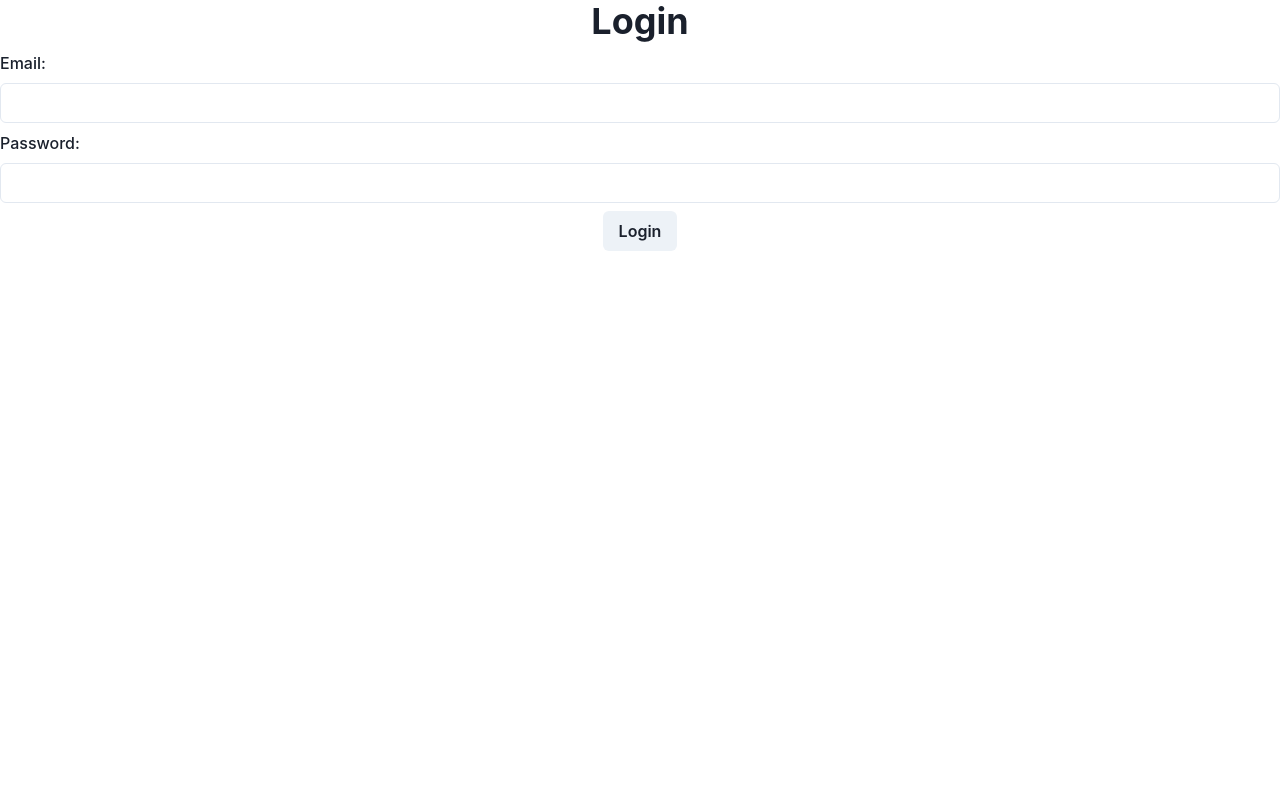
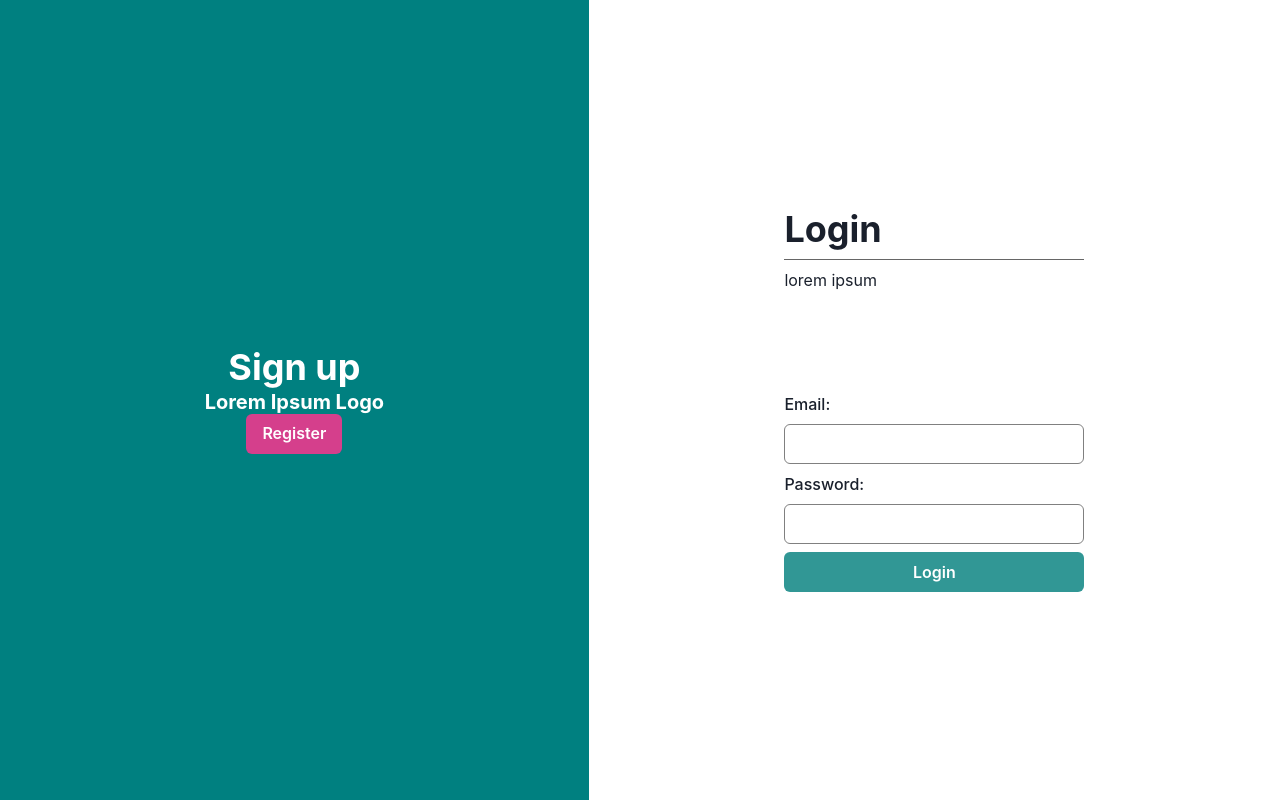
Before and after one commit to njxue/odot, a React (Create React App) app: page / in a window 1280 px wide. Built offline with nearby package versions, Linux system fonts and the light colour scheme; no server answers.

Commit message:
Improve styling

```diff
--- /dev/null
+++ b/src/components/Login/GreetingCard.tsx
@@ -0,0 +1,20 @@
+import { Button, Flex, Heading, VStack } from "@chakra-ui/react";
+
+const GreetingCard: React.FC<{}> = () => {
+  return (
+    <Flex
+      bgColor="teal"
+      flexGrow="1"
+      color="white"
+      flexDirection="column"
+      justifyContent="center"
+      alignItems="center"
+    >
+      <Heading>Sign up</Heading>
+      <Heading size="md">Lorem Ipsum Logo</Heading>
+      <Button colorScheme="pink">Register</Button>
+    </Flex>
+  );
+};
+
+export default GreetingCard;
--- /dev/null
+++ b/src/components/Login/LoginForm.tsx
@@ -0,0 +1,66 @@
+import {
+  Button,
+  FormControl,
+  FormLabel,
+  Heading,
+  Input,
+  VStack,
+  Box,
+  Divider,
+  Flex,
+} from "@chakra-ui/react";
+import { useRef } from "react";
+import { useNavigate } from "react-router-dom";
+import useAuth from "../../contexts/AuthContext";
+
+const LoginForm: React.FC<{}> = () => {
+  const emailRef = useRef<HTMLInputElement>(null);
+  const passwordRef = useRef<HTMLInputElement>(null);
+  const navigate = useNavigate();
+
+  let auth = useAuth();
+
+  function handleLogin() {
+    let email = emailRef.current!.value;
+    let password = passwordRef.current!.value;
+    auth.login(email, password).then(() => navigate("/"));
+  }
+  return (
+    <Box
+      flexGrow="1"
+      display="flex"
+      justifyContent="center"
+      alignItems="center"
+    >
+      <Flex
+        direction="column"
+        minW="200px"
+        maxW="300px"
+        w="50%"
+        alignItems="start"
+        gap="100px"
+      >
+        <VStack w="100%" alignItems="start">
+          <Heading>Login</Heading>
+          <Divider borderColor="black" />
+          <p>lorem ipsum</p>
+        </VStack>
+        <VStack alignItems="start" w="100%">
+          <FormControl>
+            <FormLabel>Email: </FormLabel>
+            <Input ref={emailRef} type="text" borderColor="gray" />
+          </FormControl>
+          <FormControl>
+            <FormLabel>Password: </FormLabel>
+            <Input ref={passwordRef} type="password" borderColor="gray" />
+          </FormControl>
+          <Button w="100%" colorScheme="teal" onClick={handleLogin}>
+            Login
+          </Button>
+        </VStack>
+      </Flex>
+    </Box>
+  );
+};
+
+export default LoginForm;
--- a/src/components/Login/index.tsx
+++ b/src/components/Login/index.tsx
@@ -1,42 +1,13 @@
-import {
-  Button,
-  FormControl,
-  FormLabel,
-  Heading,
-  Input,
-  VStack,
-} from "@chakra-ui/react";
-import { useRef } from "react";
-import { useNavigate } from "react-router-dom";
-import useAuth from "../../contexts/AuthContext";
+import { Flex } from "@chakra-ui/react";
+import GreetingCard from "./GreetingCard";
+import LoginForm from "./LoginForm";
 
 interface Props {}
 export const Login: React.FC<Props> = () => {
-  const emailRef = useRef<HTMLInputElement>(null);
-  const passwordRef = useRef<HTMLInputElement>(null);
-
-  const navigate = useNavigate();
-
-  let auth = useAuth();
-
-  function handleLogin() {
-    let email = emailRef.current!.value;
-    let password = passwordRef.current!.value;
-    auth.login(email, password).then(() => navigate("/"));
-  }
-
   return (
-    <VStack>
-      <Heading>Login</Heading>
-      <FormControl>
-        <FormLabel>Email: </FormLabel>
-        <Input ref={emailRef} type="text" />
-      </FormControl>
-      <FormControl>
-        <FormLabel>Password: </FormLabel>
-        <Input ref={passwordRef} type="password" />
-      </FormControl>
-      <Button onClick={handleLogin}>Login</Button>
-    </VStack>
+    <Flex direction="row" h="100vh" alignContent="center">
+      <GreetingCard />
+      <LoginForm />
+    </Flex>
   );
 };
```
